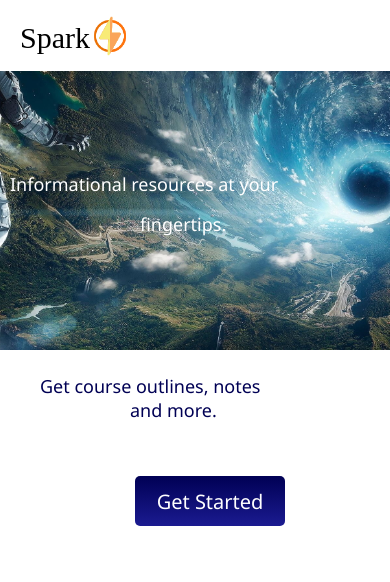
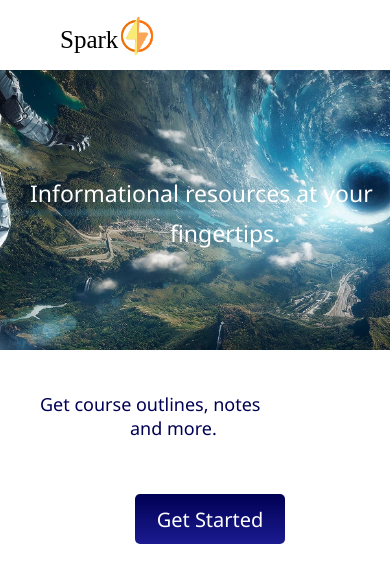
Before and after one commit to k1ngdom-code/spark, a plain HTML site: page index.html in a window 390 px wide. Drawn offline with Linux system fonts and the light colour scheme.

Commit message:
Update spark.css

```diff
--- a/spark.css
+++ b/spark.css
@@ -20,14 +20,14 @@ transform: translate(-170px);
     display: flex;
     font-family: sans seriff;
     width: 500px;
-    transform: translate(10px, -200px);
+    transform: translate(30px, -200px);
     color: white;
-    font-size: 18px;
+    font-size: 23px;
     font-family:'Segoe UI', Tahoma, Geneva, Verdana, sans-serif;
     font-weight: 400;
   }
   span{
-    transform: translate(130px, 40px);
+    transform: translate(140px, 40px);
     display: flex;
     position: absolute;
   }
@@ -40,7 +40,7 @@ transform: translate(-170px);
     margin: 0;
 }
 #navbar p{
-    font-size: 20px;
+    font-size: 23px;
     font-family: 'Segoe UI', Tahoma, Geneva, Verdana, sans-serif;
     color: #1b1b91;
 
@@ -50,8 +50,8 @@ transform: translate(-170px);
     margin-right: 10px;
 }
 #p{
-transform: translate(-20px, -16px);
-font-size: 30px;
+transform: translate(20px, -16px);
+font-size: 25px;
 }
 #electricity{
     transform: translate(-20px, 20px) scale(0.6)
```
